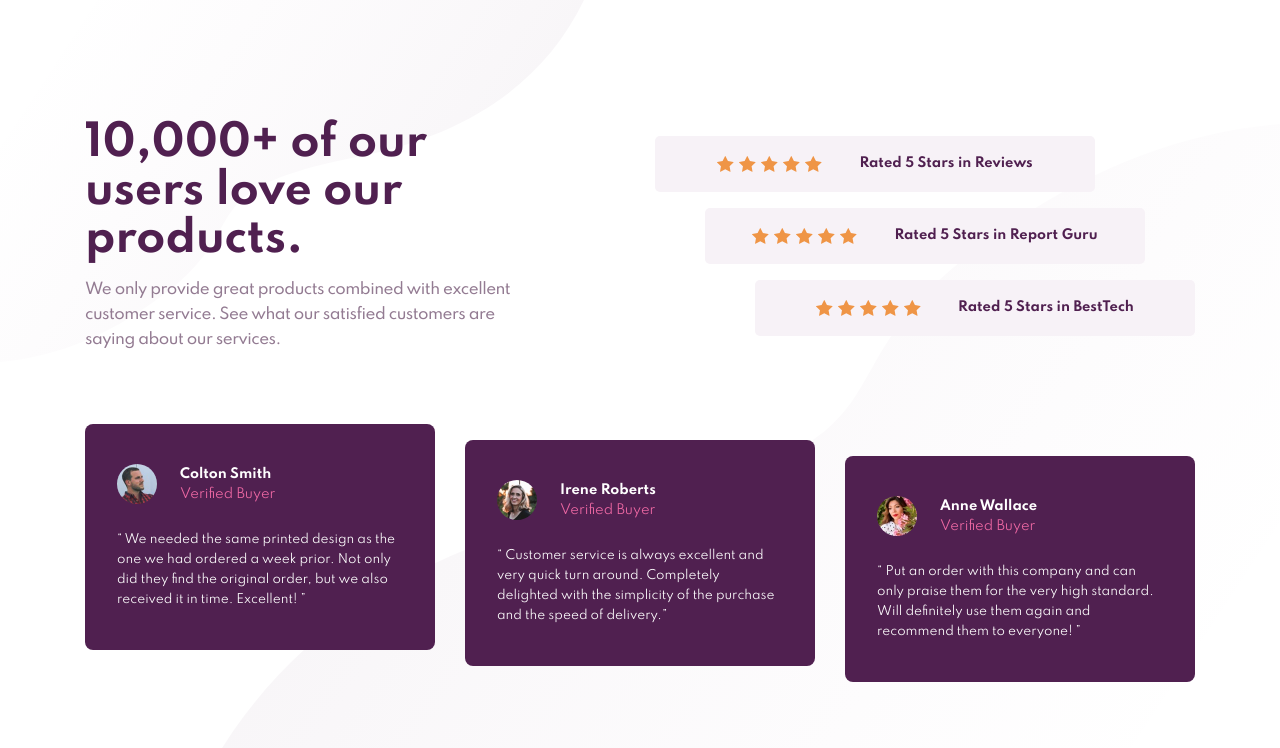
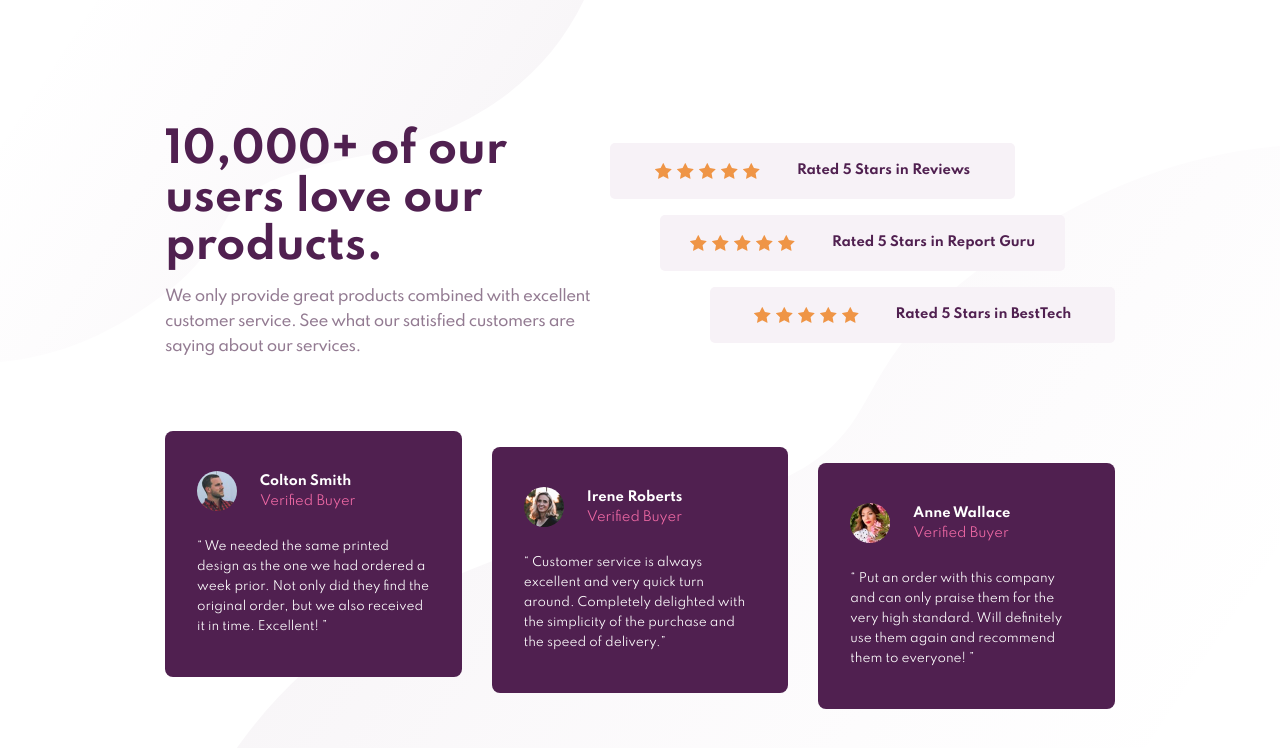
Before and after one commit to Chris971991/social-proof-section-master, a plain HTML site: page index.html in a window 1280 px wide. Drawn offline with Linux system fonts and the light colour scheme.

Commit message:
Adjust layout styles

```diff
--- a/app.scss
+++ b/app.scss
@@ -39,7 +39,7 @@ p {
 // Begin Styles
 .container {
   max-width: 1110px;
-  margin: auto;
+  margin: 0 165px;
 }
 body {
   background: url("./images/bg-pattern-top-desktop.svg") no-repeat top left,
@@ -51,7 +51,7 @@ body {
   display: flex;
   align-items: center;
   justify-content: space-between;
-  margin-top: 120px;
+  margin-top: 127px;
 
   &__left {
     width: 100%;
@@ -128,7 +128,7 @@ body {
     grid-template-columns: repeat(3, 1fr);
     grid-template-rows: 16px 16px auto 16px 16px;
     grid-column-gap: 30px;
-    margin-bottom: 115px;
+    margin-bottom: 110px;
   }
 
   .testimonial {
```
Also changed, not shown: app.css, 1 other file.
